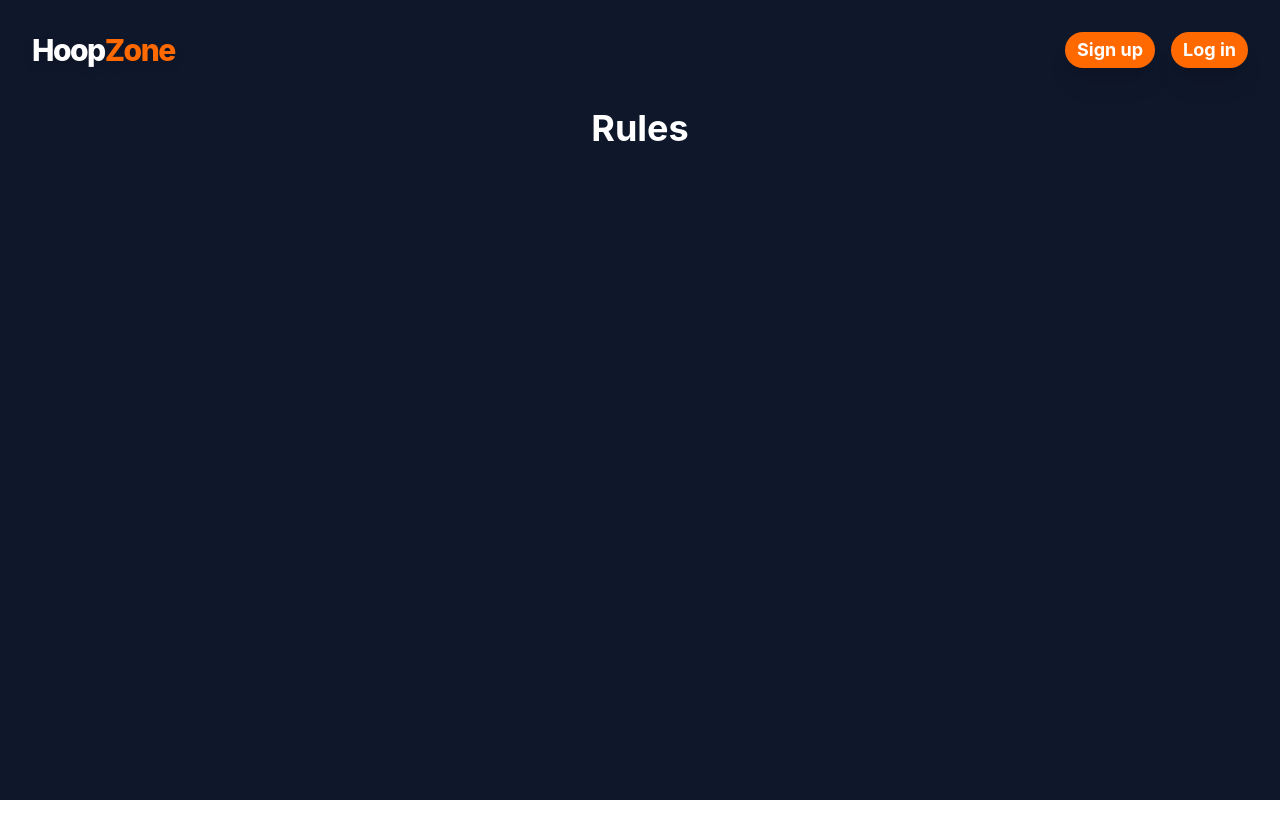
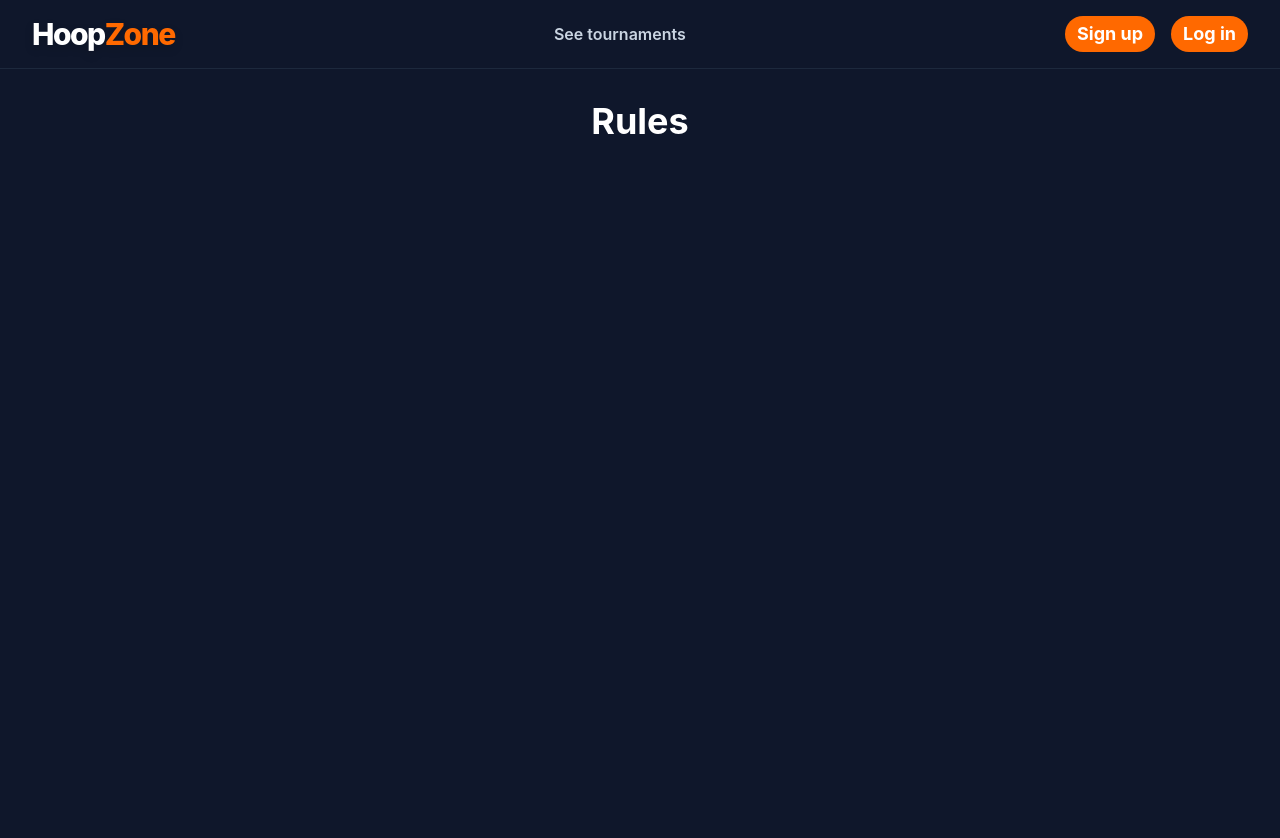
Before and after one commit to bogdan-laza/BasketballTournamentsFrontend, a React (Vite) app: page /tournament/1/rules in a window 1280 px wide. Shown: the top 838 px of the page. Before the commit the page ends 800 px from the top, so only its background shows below. Built offline with nearby package versions, Linux system fonts and the light colour scheme; no server answers.

Commit message:
Implemented the nvigation bar for signed in user and non signed in user

```diff
--- a/src/App.tsx
+++ b/src/App.tsx
@@ -5,9 +5,13 @@ import TournamentRules from "./TournamentRules";
 import WelcomePage from "./WelcomePage";
 import SignupPage from "./SignupPage";
 import LogInPage from "./LogInPage";
+import Navbar from "./Navbar";
 
 function App(){
   return(
+    <>
+      <Navbar />
+
       <Routes>
         <Route path="/" element={<WelcomePage />} />
         <Route path="/tournaments" element={<TournamentList />} />
@@ -16,6 +20,7 @@ function App(){
         <Route path="/signup" element={<SignupPage />} />
         <Route path="/login" element={<LogInPage />} />
       </Routes>
+    </>
   );
 }
 
--- a/src/AuthContext.tsx
+++ b/src/AuthContext.tsx
@@ -6,7 +6,7 @@ interface AuthContextType{
     logout: ()=>void;
 }
 
-const authContext=createContext<AuthContextType | undefined>(undefined);
+const AuthContext=createContext<AuthContextType | undefined>(undefined);
 
 export const AuthProvider=({ children }: { children:React.ReactNode})=>{
     const [isAuthenticated, setIsAuthenticated]=useState(false);
@@ -31,14 +31,14 @@ export const AuthProvider=({ children }: { children:React.ReactNode})=>{
     }
 
     return(
-        <authContext.Provider value={{isAuthenticated, login, logout}}>
+        <AuthContext.Provider value={{isAuthenticated, login, logout}}>
             {children}
-        </authContext.Provider>
+        </AuthContext.Provider>
     );
 };
 
 export const useAuth=()=>{
-    const context=useContext(authContext);
+    const context=useContext(AuthContext);
     if(!context){
         throw new Error("useAuth must be used within an AuthProvider");
     }
--- a/src/LogInPage.tsx
+++ b/src/LogInPage.tsx
@@ -70,17 +70,7 @@ function LogInPage(){
     return(
         <div className="min-h-screen bg-slate-900 flex flex-col p-8">
 
-        <div className="mb-10 flex justify-between items-center w-full">
-            <h1 className="text-3xl md:text-3xl font-extrabold text-white tracking-tighter drop-shadow-lg">
-                    Hoop<span className="text-orange-500">Zone</span>
-            </h1>
 
-            <Link
-                to="/signup"
-                className="inline-flex justify-center items-center px-3 py-1 bg-orange-500 hover:bg-orange-600 transition-colors duration-300 text-white text-lg font-bold rounded-full shadow-xl hover:shadow-orange-300/30 hover:translate-y-0.5 transform">
-                    Sign up
-            </Link>
-            </div>
 
                 <div className="flex-1 flex items-center justify-center">
         <div className="w-full max-w-md bg-slate-800 p-8 rounded-2xl shadow-2xl border border-slate-700">
--- /dev/null
+++ b/src/Navbar.tsx
@@ -0,0 +1,72 @@
+import { Link, useNavigate } from "react-router-dom";
+import { useAuth } from "./AuthContext";
+import api from "./utils/api";
+
+export default function Navbar(){
+    const {isAuthenticated, logout}=useAuth();
+    const navigate=useNavigate();
+
+    const handleLogout=async ()=>{
+        try{
+            await api.post("Auth/logout");
+        }catch(error){
+            console.error("Backend logout failed, but clearing local session anyway.", error);
+        } finally{
+            logout();
+            navigate("/login");
+        }
+    };
+
+    return (
+        <nav className="bg-slate-900 border-b border-slate-800 text-white px-8 py-4 flex items-center justify-between">
+            <div  className="text-3xl md:text-3xl font-extrabold text-white tracking-tighter drop-shadow-lg">
+                    Hoop<span className="text-orange-500">Zone</span>
+            </div>
+
+            <div className="hidden md:flex gap-8 font-semibold text-slate-300">
+                {isAuthenticated? (
+                <>
+                    <Link to="/mytournaments" className="hover:text-orange-400 transition-colors">My Tournaments</Link>
+                    <Link to="/myteams" className="hover:text-orange-400 transition-colors">My Teams</Link>
+                    <Link to="/mystatistics" className="hover:text-orange-400 transition-colors">My Statistics</Link>
+                </>
+                ):(
+                    <>
+                        <Link to="/tournaments" className="hover:text-orange-400 transition-colors">See tournaments</Link>
+                    </>
+                )
+                }
+            </div>
+
+            <div className="flex items-center gap-4">
+                {isAuthenticated?(
+                    <>
+                        <Link to="myaccount" className="text-slate-300 hover:text-white font-medium px-3 py-2 transition-colors">
+                            My Account
+                        </Link>
+
+                        <button onClick={handleLogout} className="inline-flex justify-center items-center px-3 py-1 bg-red-500 hover:bg-red-700 transition-colors duration-300 text-white text-lg font-bold rounded-full transform">
+                            Log Out
+                        </button>
+                    </>
+                ):
+                (
+                    <>
+                       <Link
+                        to="/signup"
+                        className="inline-flex justify-center items-center px-3 py-1 bg-orange-500 hover:bg-orange-600 transition-colors duration-300 text-white text-lg font-bold rounded-full transform">
+                            Sign up
+                    </Link>
+
+                    <Link
+                        to="/login"
+                        className="inline-flex justify-center items-center px-3 py-1 bg-orange-500 hover:bg-orange-600 transition-colors duration-300 text-white text-lg font-bold rounded-full transform">
+                            Log in
+                    </Link>
+                    </>
+                )
+                }
+            </div>
+        </nav>
+    );
+}
--- a/src/SignupPage.tsx
+++ b/src/SignupPage.tsx
@@ -71,20 +71,6 @@ function SignupPage(){
 
     return(
          <div className="min-h-screen bg-slate-900 flex flex-col p-8">
-
-        <div className="mb-10 flex justify-between items-center w-full">
-            <h1 className="text-3xl md:text-3xl font-extrabold text-white tracking-tighter drop-shadow-lg">
-                    Hoop<span className="text-orange-500">Zone</span>
-            </h1>
-
-            <Link
-                to="/login"
-                className="inline-flex justify-center items-center px-3 py-1 bg-orange-500 hover:bg-orange-600 transition-colors duration-300 text-white text-lg font-bold rounded-full shadow-xl hover:shadow-orange-300/30 hover:translate-y-0.5 transform">
-                    Log in
-            </Link>
-
-        </div>
-
         <div className="flex-1 flex items-center justify-center">
         <div className="w-full max-w-md bg-slate-800 p-8 rounded-2xl shadow-2xl border border-slate-700">
             <div className="text-center mb-8">
--- a/src/TournamentDetails.tsx
+++ b/src/TournamentDetails.tsx
@@ -64,26 +64,6 @@ function TournamentDetails(){
 
    return (
   <div className="p-8 bg-slate-900 min-h-screen">
-    <div className="mb-4 flex justify-between items-center w-full">
-            <h1 className="text-3xl md:text-3xl font-extrabold text-white tracking-tighter drop-shadow-lg">
-                    Hoop<span className="text-orange-500">Zone</span>
-            </h1>
-
-            <div className="flex gap-4">
-            <Link
-                to="/signup"
-                className="inline-flex justify-center items-center px-3 py-1 bg-orange-500 hover:bg-orange-600 transition-colors duration-300 text-white text-lg font-bold rounded-full shadow-xl hover:shadow-orange-300/30 hover:translate-y-0.5 transform">
-                    Sign up
-            </Link>
-
-            <Link
-                to="/login"
-                className="inline-flex justify-center items-center px-3 py-1 bg-orange-500 hover:bg-orange-600 transition-colors duration-300 text-white text-lg font-bold rounded-full shadow-xl hover:shadow-orange-300/30 hover:translate-y-0.5 transform">
-                    Log in
-            </Link>
-            </div>
-
-        </div>
 
     <div className="max-w-6xl mx-auto border-slate-700 shadow-lg p-8 rounded-2xl flex gap-12 items-center bg-slate-800">
 
@@ -129,7 +109,7 @@ function TournamentDetails(){
     <div className="mt-8 flex justify-center w-full">
     <button
         onClick={handleRegisterClick}
-        className="inline-flex justify-center items-center px-10 py-3  bg-orange-500 hover:bg-orange-600 transition-colors duration-300 text-white text-2xl font-bold rounded-full shadow-xl hover:shadow-orange-300/30 hover:translate-y-0.5 transform">
+        className="inline-flex justify-center items-center px-10 py-3  bg-orange-500 hover:bg-orange-600 transition-colors duration-300 text-white text-2xl font-bold rounded-full transform">
             Register
     </button>
     </div>
--- a/src/TournamentList.tsx
+++ b/src/TournamentList.tsx
@@ -64,28 +64,6 @@ function TournamentList() {
 
   return (
     <div className="min-h-screen bg-slate-900 p-8">
-
-        <div className="mb-10 flex justify-between items-center w-full">
-            <h1 className="text-3xl md:text-3xl font-extrabold text-white tracking-tighter drop-shadow-lg">
-                    Hoop<span className="text-orange-500">Zone</span>
-            </h1>
-
-            <div className="flex gap-4">
-            <Link
-                to="/signup"
-                className="inline-flex justify-center items-center px-3 py-1 bg-orange-500 hover:bg-orange-600 transition-colors duration-300 text-white text-lg font-bold rounded-full shadow-xl hover:shadow-orange-300/30 hover:translate-y-0.5 transform">
-                    Sign up
-            </Link>
-
-            <Link
-                to="/login"
-                className="inline-flex justify-center items-center px-3 py-1 bg-orange-500 hover:bg-orange-600 transition-colors duration-300 text-white text-lg font-bold rounded-full shadow-xl hover:shadow-orange-300/30 hover:translate-y-0.5 transform">
-                    Log in
-            </Link>
-            </div>
-
-        </div>
-
       <div className="max-w-6xl mx-auto mt-4">
 
         <h1 className="text-5xl font-extrabold text-white mb-10 tracking-tight">
--- a/src/TournamentRules.tsx
+++ b/src/TournamentRules.tsx
@@ -29,25 +29,6 @@ function TournamentRules(){
 
     return (
         <div className="p-8 bg-slate-900 min-h-screen">
-             <div className="mb-10 flex justify-between items-center w-full">
-                <h1 className="text-3xl md:text-3xl font-extrabold text-white tracking-tighter drop-shadow-lg">
-                        Hoop<span className="text-orange-500">Zone</span>
-                </h1>
-
-                <div className="flex gap-4">
-                    <Link
-                        to="/signup"
-                        className="inline-flex justify-center items-center px-3 py-1 bg-orange-500 hover:bg-orange-600 transition-colors duration-300 text-white text-lg font-bold rounded-full shadow-xl hover:shadow-orange-300/30 hover:translate-y-0.5 transform">
-                            Sign up
-                    </Link>
-
-                    <Link
-                        to="/login"
-                        className="inline-flex justify-center items-center px-3 py-1 bg-orange-500 hover:bg-orange-600 transition-colors duration-300 text-white text-lg font-bold rounded-full shadow-xl hover:shadow-orange-300/30 hover:translate-y-0.5 transform">
-                            Log in
-                    </Link>
-                </div>
-            </div>
             <h1 className="text-4xl font-bold text-white text-center mb-8"> {tournament?.tournamentName} Rules </h1>
             <div className="text-xl text-white"> {tournament?.rules}</div>
         </div>
--- a/src/WelcomePage.tsx
+++ b/src/WelcomePage.tsx
@@ -43,7 +43,5 @@ function WelcomePage(){
 
 export default WelcomePage;
 
-// a bar that has sign up option                                                 done
-//change the design for toyrnments to the colors from welcome page
-//a bar taht has sign up on all the other pages too if user not signed in
-//create the sign up page
+//verify email
+//make the psge for loggedin users
```
Lines whose indentation alone changed are shown as unchanged.
